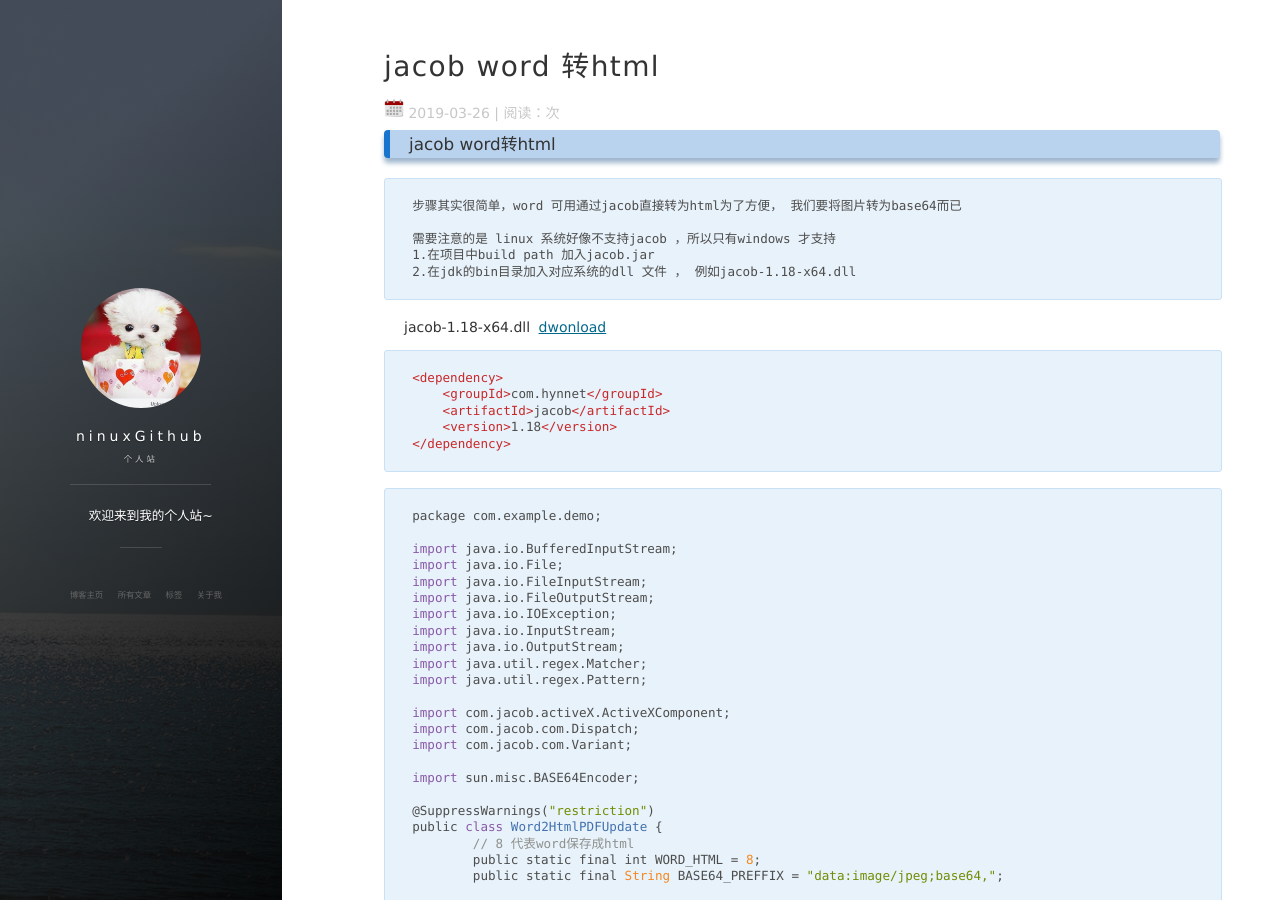
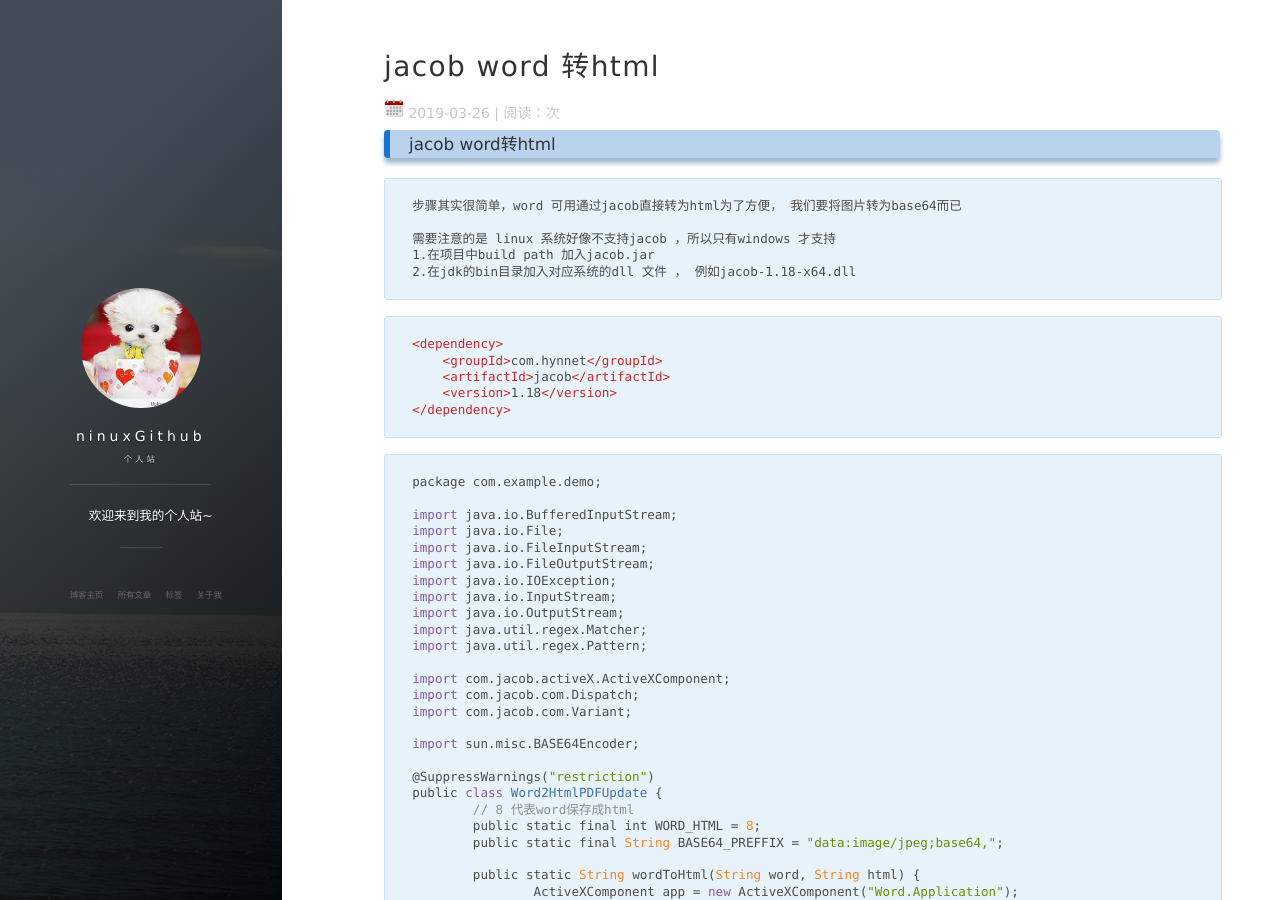
Before and after one commit to ninuxGithub/ninuxGithub.github.io, a Jekyll site: the page built from _posts/2019-03-26-word2html.md, in a window 1280 px wide and 900 px high. Built offline with Jekyll 4.4.1, drawn with Linux system fonts in a browser that asks for light colours; nearby versions of some CDN libraries; comment, search, counter and statistics services are not loaded.

Commit message:
jacob word convert 2 html

````diff
--- a/_posts/2019-03-26-word2html.md
+++ b/_posts/2019-03-26-word2html.md
@@ -14,7 +14,6 @@ tag: jacob
     1.在项目中build path 加入jacob.jar
     2.在jdk的bin目录加入对应系统的dll 文件 ， 例如jacob-1.18-x64.dll
 
-jacob-1.18-x64.dll  [dwonload](/images/jacob-1.18-x64.dll)
 
 
 ```xml
````
